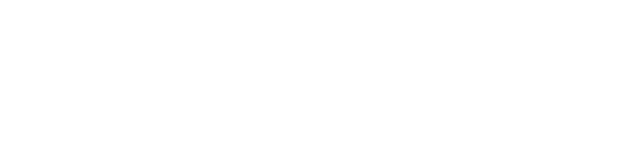
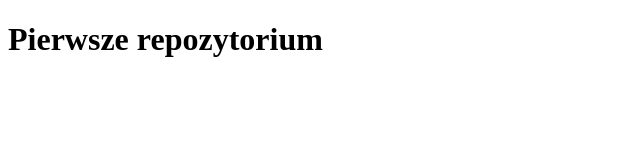
Before and after one commit to darekprzystas/git-starter, a plain HTML site: page index.html in a window 1280 px wide. Shown: the whole page, without its empty margins (0-640 px from the left). Drawn offline with Linux system fonts and the light colour scheme.

Commit message:
add h1
simple comment blablabla

```diff
--- a/index.html
+++ b/index.html
@@ -14,6 +14,6 @@
 </head>
 
 <body>
-
+	<h1> Pierwsze repozytorium </h1>
 </body>
 </html>
```
